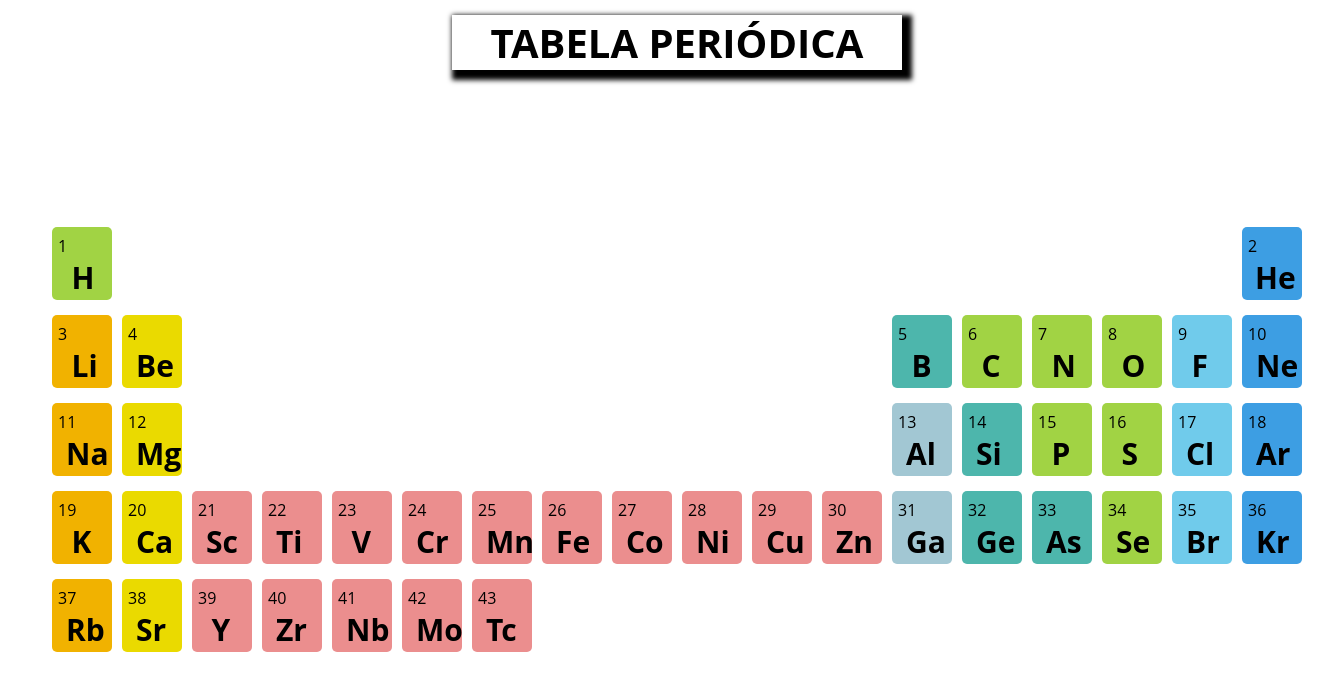
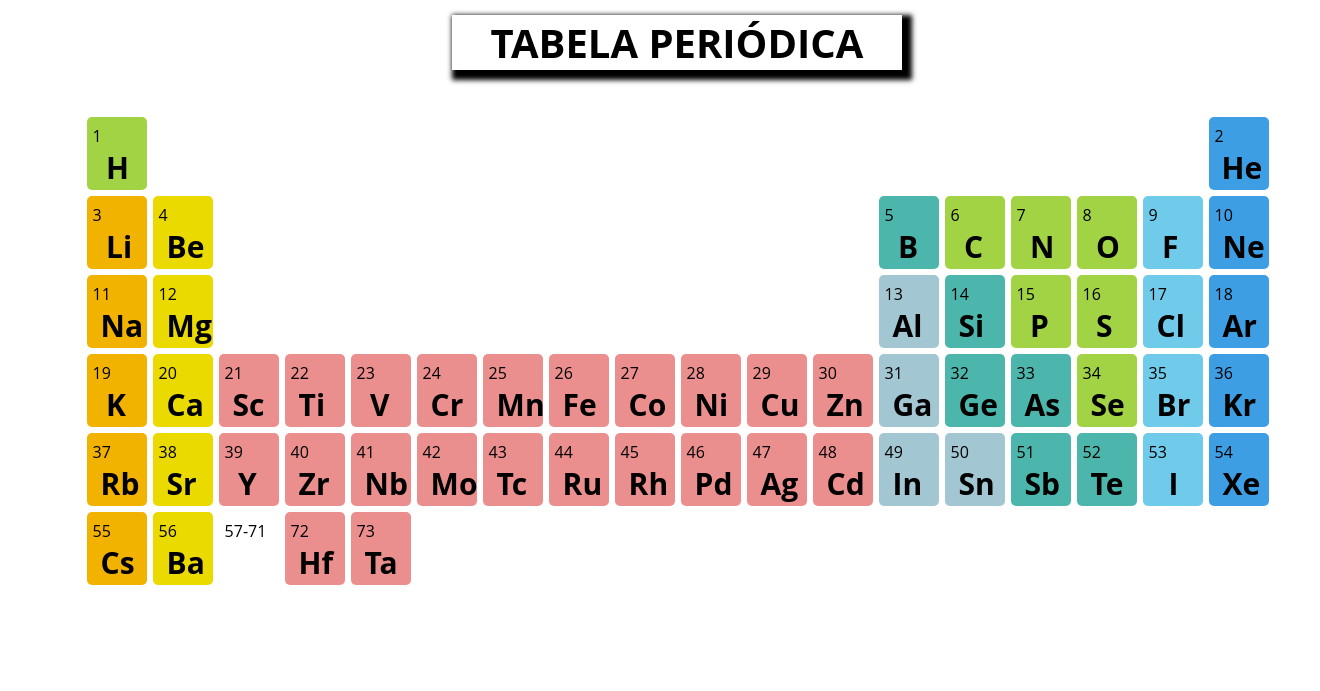
Before and after one commit to senacrs-emti/2022-1M-projetodev-G9, a PHP site: page / in a window 1320 px wide. Shown: the top 691 px of the page. Run offline with PHP 8.4, Linux system fonts and the light colour scheme.

Commit message:
will recolhendo

```diff
--- a/index.php
+++ b/index.php
@@ -227,6 +227,73 @@
           <p>43</p>
           <h1>Tc</h1>
         </td>
+        <td class="c8 mt" id="ajuste">
+          <p>44</p>
+          <h1>Ru</h1>
+        </td>
+        <td class="c9 mt" id="ajuste">
+          <p>45</p>
+          <h1>Rh</h1>
+        </td>
+        <td class="c10 mt" id="ajuste">
+          <p>46</p>
+          <h1>Pd</h1>
+        </td>
+        <td class="c11 mt" id="ajuste">
+          <p>47</p>
+          <h1>Ag</h1>
+        </td>
+        <td class="c12 mt" id="ajuste">
+          <p>48</p>
+          <h1>Cd</h1>
+        </td>
+        <td class="c13 om" id="ajuste">
+          <p>49</p>
+          <h1>In</h1>
+        </td>
+        <td class="c14 om" id="ajuste">
+          <p>50</p>
+          <h1>Sn</h1>
+        </td>
+        <td class="c15 sm" id="ajuste">
+          <p>51</p>
+          <h1>Sb</h1>
+        </td>
+        <td class="c16 sm" id="ajuste">
+          <p>52</p>
+          <h1>Te</h1>
+        </td>
+        <td class="c17 h" id="ajuste2">
+          <p>53</p>
+          <h1>I</h1>
+        </td>
+        <td class="c18 gn" id="ajuste">
+          <p>54</p>
+          <h1>Xe</h1>
+        </td>
+      </tr>
+      <tr class="l3">
+        <td class="c1 ma" id="ajuste">
+          <p>55</p>
+          <h1>Cs</h1>
+        </td>
+        <td class="c2 mat" id="ajuste">
+          <p>56</p>
+          <h1>Ba</h1>
+        </td>
+        <td class="c3">
+          <p>57-71</p>
+        </td>
+        <td class="c4 mt" id="ajuste">
+          <p>72</p>
+          <h1>Hf</h1>
+        </td>
+        <td class="c5 mt" id="ajuste">
+          <p>73</p>
+          <h1>Ta</h1>
+        </td>
+        <td class="c6"></td>
+        <td class="c7"></td>
         <td class="c8"></td>
         <td class="c9"></td>
         <td class="c10"></td>
--- a/style.css
+++ b/style.css
@@ -24,17 +24,16 @@ table{
     width: fit-content;
     height: fit-content;
     position: relative;
-    top: 105px;
-    left: 10px;
+    top: 2px;
+    left: 4%;
 }
 tr{
-    margin: 5px;
     display: flex;
     width: fit-content;
     height: auto;
 }
 td{
-    margin: 5px;
+    margin: 3px;
     padding: 5px;
     border-radius: 5px;
     min-height: 50px;
@@ -59,6 +58,10 @@ td h1{
 #ajuste h1{
     position: relative;
     left: 18%;
+}
+#ajuste2 h1{
+    position: relative;
+    left: 42%;
 }
 .gn{
     background-color: #3d9ee3;
```
